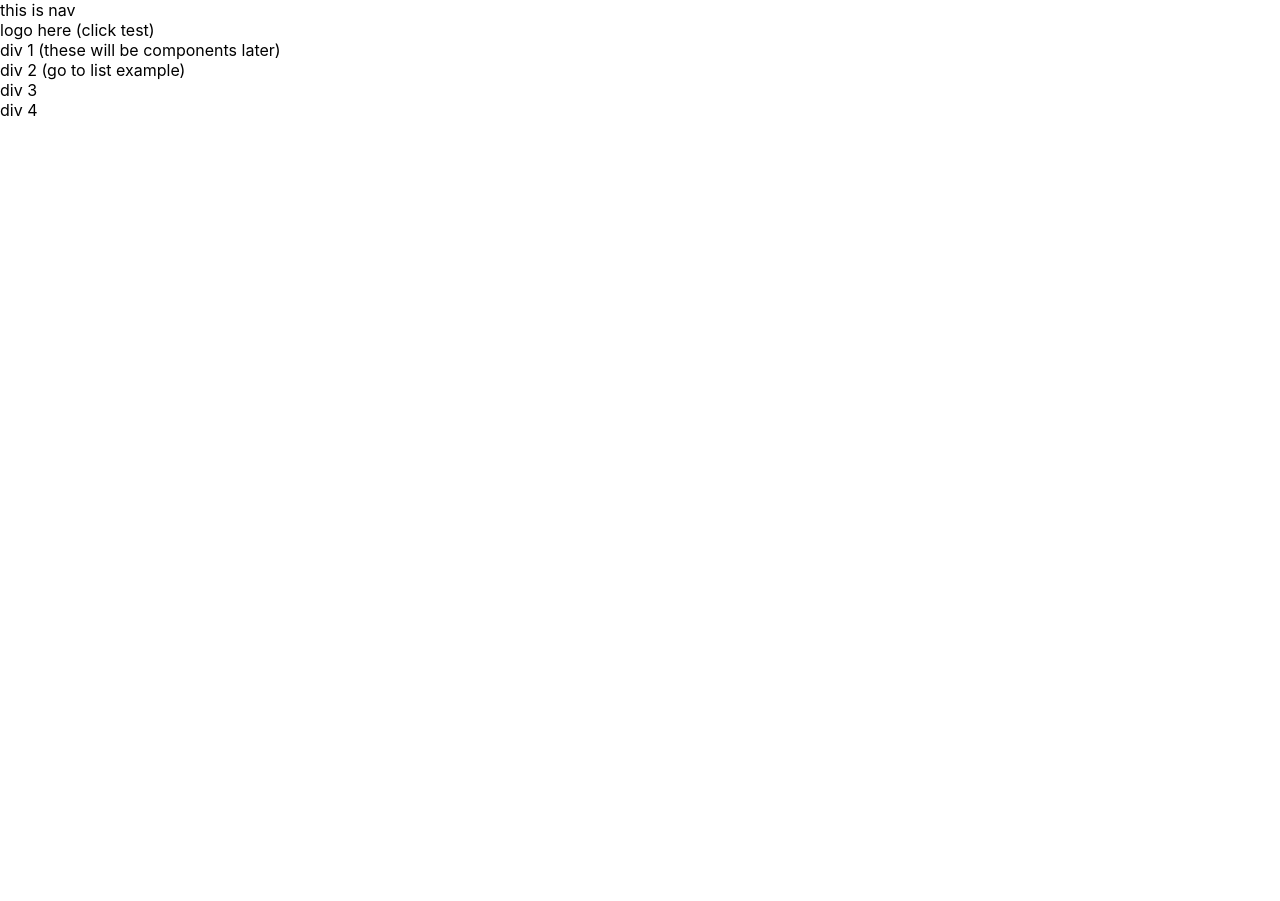
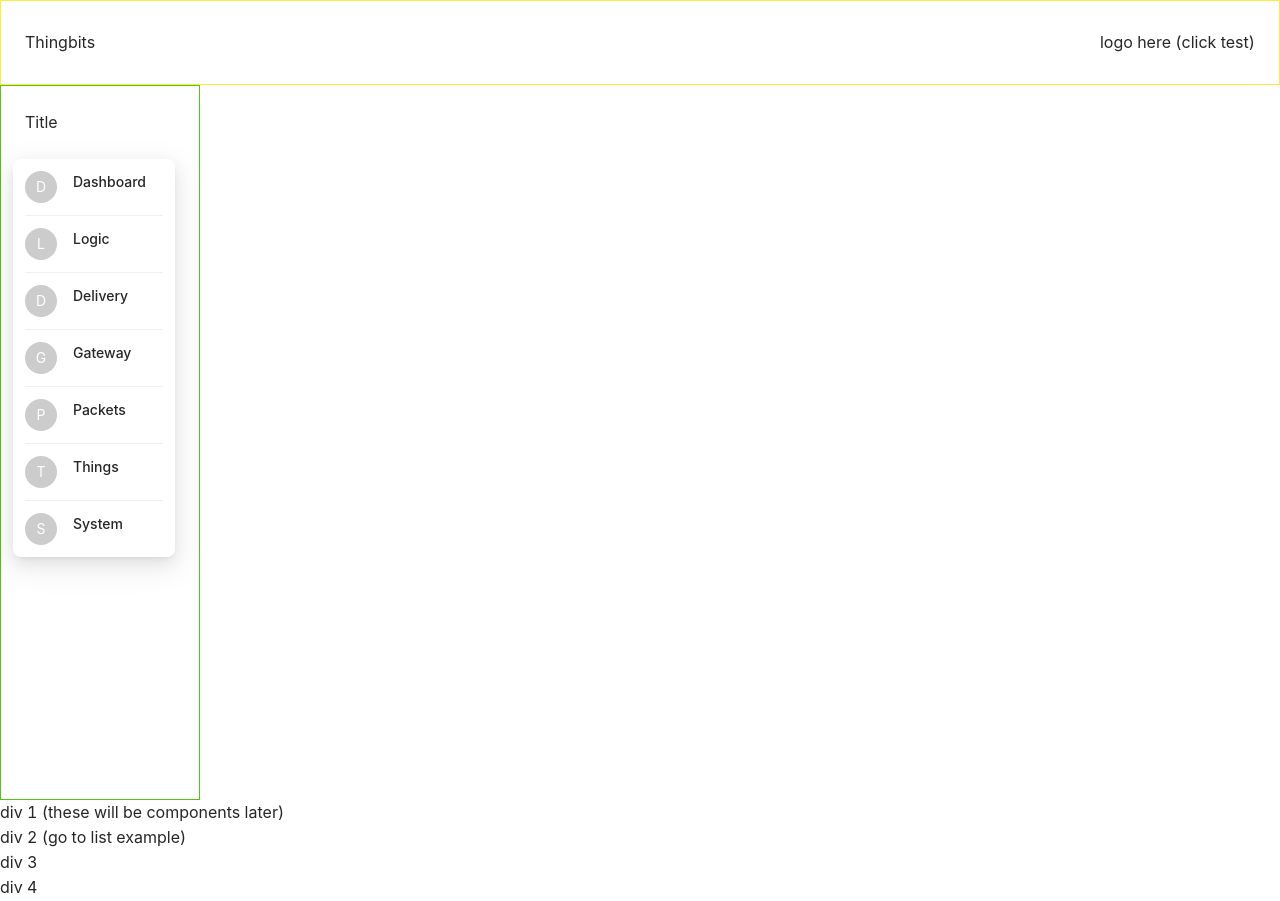
Before and after one commit to nrsimonelli/front-end-dash, a React (Create React App) app: page /home#/home in a window 1280 px wide. Before the commit the page ends 800 px from the top, so only its background shows below. Built offline with nearby package versions, Linux system fonts and the light colour scheme.

Commit message:
compartmentalized css into sass files, created basic components for dashboard, starter sytles on nav and sidebar

```diff
--- a/package.json
+++ b/package.json
@@ -6,12 +6,16 @@
     "@testing-library/jest-dom": "^5.11.4",
     "@testing-library/react": "^11.1.0",
     "@testing-library/user-event": "^12.1.10",
+    "antd": "^4.13.1",
+    "node-sass": "^5.0.0",
+    "parcel-bundler": "^1.12.4",
     "react": "^17.0.1",
     "react-dom": "^17.0.1",
     "react-redux": "^7.2.2",
     "react-router-dom": "^5.2.0",
     "react-scripts": "4.0.3",
-    "redux": "^4.0.5"
+    "redux": "^4.0.5",
+    "sass": "^1.32.8"
   },
   "scripts": {
     "start": "react-scripts start",
--- a/src/components/App/App.js
+++ b/src/components/App/App.js
@@ -9,6 +9,9 @@ import {
 import Nav from "../Nav/Nav";
 import Dash from "../Dash/Dash";
 import List from "../List/List";
+import Side from "../Side/Side";
+
+import "antd/dist/antd.css";
 
 class App extends Component {
   componentDidMount() {
@@ -19,8 +22,9 @@ class App extends Component {
     return (
       <Router>
         <div>
-          {/* Nav always visible */}
+          {/* Nav & side always visible */}
           <Nav />
+          <Side />
           {/* components inside switch render via path */}
           <Switch>
             <Redirect exact from="/" to="/home" />
--- a/src/components/Nav/Nav.js
+++ b/src/components/Nav/Nav.js
@@ -6,8 +6,8 @@ const Nav = () => {
   };
 
   return (
-    <div>
-      <div>this is nav</div>
+    <div className="Nav">
+      <div>Thingbits</div>
       <div onClick={navToHome}>logo here (click test)</div>
     </div>
   );
--- /dev/null
+++ b/src/components/Side/Side.js
@@ -0,0 +1,39 @@
+import React from "react";
+import { List, Avatar } from "antd";
+
+const data = [
+  { avatar: "D", title: "Dashboard" },
+  { avatar: "L", title: "Logic" },
+  { avatar: "D", title: "Delivery" },
+  { avatar: "G", title: "Gateway" },
+  { avatar: "P", title: "Packets" },
+  { avatar: "T", title: "Things" },
+  { avatar: "S", title: "System" },
+];
+
+const Side = () => {
+  const sideItemClicked = (e) => {
+    console.log("this item was clicked:", e.target.textContent);
+  };
+
+  return (
+    <div className="Side-root">
+      <div className="Side-title">Title</div>
+
+      <List
+        className="Side-cont"
+        dataSource={data}
+        renderItem={(item) => (
+          <List.Item className="Side-item" onClick={sideItemClicked}>
+            <List.Item.Meta
+              avatar={<Avatar>{item.avatar}</Avatar>}
+              title={item.title}
+            />
+          </List.Item>
+        )}
+      ></List>
+    </div>
+  );
+};
+
+export default Side;
--- a/src/index.js
+++ b/src/index.js
@@ -2,6 +2,7 @@ import React from "react";
 import ReactDOM from "react-dom";
 import "./index.css";
 import App from "./components/App/App";
+import "./scss/main.scss";
 
 ReactDOM.render(
   <React.StrictMode>
--- /dev/null
+++ b/src/scss/_mixins.scss
@@ -0,0 +1,14 @@
+@mixin flexroot($direction, $justify) {
+  display: flex;
+  flex-direction: $direction;
+  justify-content: $justify;
+  align-items: center;
+  width: 100%;
+}
+@mixin test($color) {
+  border: 1px solid $color;
+}
+@mixin side-margin($px) {
+  margin-left: $px;
+  margin-right: $px;
+}
--- /dev/null
+++ b/src/scss/_nav.scss
@@ -0,0 +1,8 @@
+.Nav {
+  @include flexroot(row, space-between);
+  @include test($yellow);
+  height: 85px;
+  div {
+    @include side-margin($margin-primary);
+  }
+}
--- /dev/null
+++ b/src/scss/_sidebar.scss
@@ -0,0 +1,23 @@
+.Side-root {
+  @include test($green);
+  @include flexroot(column, flex-start);
+  height: calc(100vh - 85px);
+  width: 200px;
+  text-align: left;
+  align-items: flex-start;
+}
+.Side-title {
+  @include side-margin($margin-primary);
+  margin-top: $margin-primary;
+}
+.Side-cont {
+  @include side-margin($margin-secondary);
+  margin-top: $margin-primary;
+  width: calc(100% - 36px);
+  border-radius: 8px;
+  box-shadow: 0 3px 6px -4px rgba(0, 0, 0, 0.12),
+    0 6px 16px 0 rgba(0, 0, 0, 0.08), 0 9px 28px 8px rgba(0, 0, 0, 0.05);
+}
+.Side-item {
+  @include side-margin($margin-secondary);
+}
--- /dev/null
+++ b/src/scss/_variables.scss
@@ -0,0 +1,7 @@
+$red: #f5222d;
+$blue: #1890ff;
+$green: #52c41a;
+$yellow: #ffec3d;
+
+$margin-primary: 24px;
+$margin-secondary: 12px;
--- /dev/null
+++ b/src/scss/main.css
@@ -0,0 +1,73 @@
+.Nav {
+  display: -webkit-box;
+  display: -ms-flexbox;
+  display: flex;
+  -webkit-box-orient: horizontal;
+  -webkit-box-direction: normal;
+      -ms-flex-direction: row;
+          flex-direction: row;
+  -webkit-box-pack: justify;
+      -ms-flex-pack: justify;
+          justify-content: space-between;
+  -webkit-box-align: center;
+      -ms-flex-align: center;
+          align-items: center;
+  width: 100%;
+  border: 1px solid #ffec3d;
+  height: 85px;
+}
+
+.Nav div {
+  margin-left: 24px;
+  margin-right: 24px;
+}
+
+.Side-root {
+  border: 1px solid #52c41a;
+  display: -webkit-box;
+  display: -ms-flexbox;
+  display: flex;
+  -webkit-box-orient: vertical;
+  -webkit-box-direction: normal;
+      -ms-flex-direction: column;
+          flex-direction: column;
+  -webkit-box-pack: start;
+      -ms-flex-pack: start;
+          justify-content: flex-start;
+  -webkit-box-align: center;
+      -ms-flex-align: center;
+          align-items: center;
+  width: 100%;
+  height: calc(100vh - 85px);
+  width: 200px;
+  text-align: left;
+  -webkit-box-align: start;
+      -ms-flex-align: start;
+          align-items: flex-start;
+}
+
+.Side-title {
+  margin-left: 24px;
+  margin-right: 24px;
+  margin-top: 24px;
+}
+
+.Side-cont {
+  margin-left: 12px;
+  margin-right: 12px;
+  margin-top: 24px;
+  width: calc(100% - 36px);
+  border-radius: 8px;
+  -webkit-box-shadow: 0 3px 6px -4px rgba(0, 0, 0, 0.12), 0 6px 16px 0 rgba(0, 0, 0, 0.08), 0 9px 28px 8px rgba(0, 0, 0, 0.05);
+          box-shadow: 0 3px 6px -4px rgba(0, 0, 0, 0.12), 0 6px 16px 0 rgba(0, 0, 0, 0.08), 0 9px 28px 8px rgba(0, 0, 0, 0.05);
+}
+
+.Side-item {
+  margin-left: 12px;
+  margin-right: 12px;
+}
+
+body {
+  font-size: 1rem;
+}
+/*# sourceMappingURL=main.css.map */
--- /dev/null
+++ b/src/scss/main.scss
@@ -0,0 +1,9 @@
+@import "./variables";
+@import "./mixins";
+@import "./nav";
+@import "./table";
+@import "./sidebar";
+
+body {
+  font-size: 1rem;
+}
```
Also changed, not shown: src/scss/_table.scss (added), 2 other files (tests, documents, lock files or other folders).
